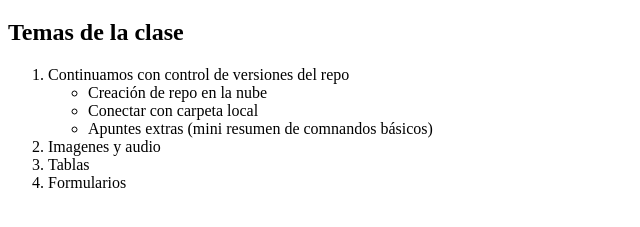
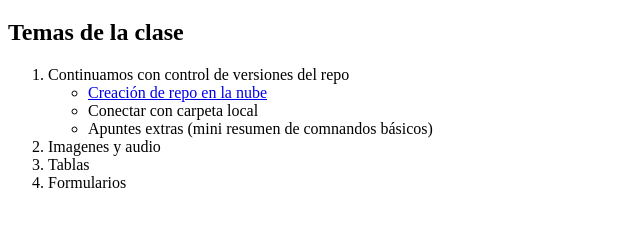
Before and after one commit to jaquelinesosa/Clase5-24261, a plain HTML site: page index.html in a window 1280 px wide. Shown: the part 61-288 px from the top of the page, without its empty margins (0-640 px from the left). Drawn offline with Linux system fonts and the light colour scheme.

Commit message:
Agrego link  GITHUB

```diff
--- a/index.html
+++ b/index.html
@@ -15,7 +15,7 @@
             <ol>
                 <li>Continuamos con control de versiones del repo</li>
                 <ul>
-                    <li><a href="https://github.com/"></a>Creación de repo en la nube</a></li>
+                    <li><a href="https://github.com/">Creación de repo en la nube</a></li>
                     <li>Conectar con carpeta local</li>
                     <li>Apuntes extras (mini resumen de comnandos básicos)</li>
                 </ul>
```
